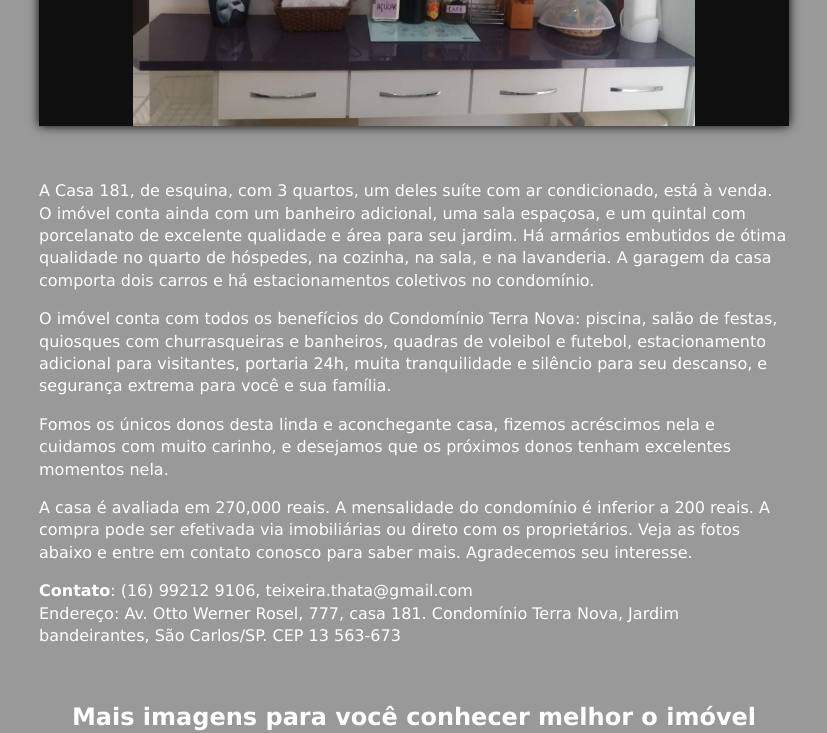
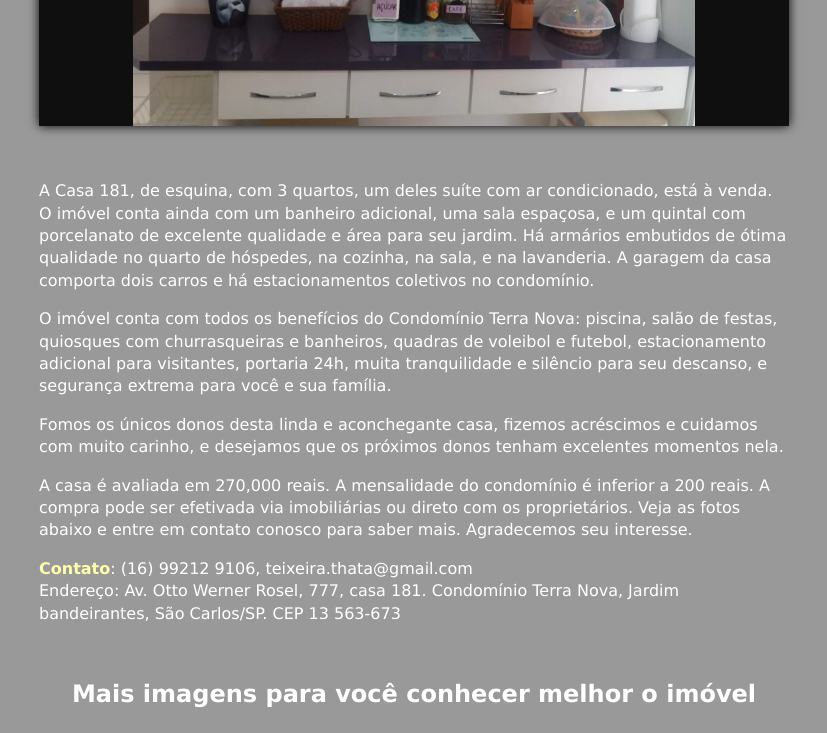
Before and after one commit to casaterranova/casaterranova.github.io, a website: page index.html in a window 1280 px wide. Shown: the part 387-1120 px from the top of the page, without its empty margins (226-1053 px from the left). Drawn offline with Linux system fonts and the light colour scheme.

Commit message:
finalizada primeira versão do site

```diff
--- a/index.html
+++ b/index.html
@@ -49,7 +49,7 @@ e segurança extrema para você e sua família.
 </p>
 <p>
 Fomos os únicos donos desta linda e aconchegante casa,
-fizemos acréscimos nela e cuidamos com muito carinho,
+fizemos acréscimos e cuidamos com muito carinho,
 e desejamos que os próximos donos tenham excelentes momentos nela.
 </p>
 <p>
@@ -59,7 +59,7 @@ Veja as fotos abaixo e entre em contato conosco para saber mais.
 Agradecemos seu interesse.
 </p>
 <p>
-<b>Contato</b>: (16) 99212 9106, teixeira.thata@gmail.com<br/>
+<b style="color:#FFFFAA">Contato</b>: (16) 99212 9106, teixeira.thata@gmail.com<br/>
 Endereço: Av. Otto Werner Rosel, 777, casa 181. Condomínio Terra Nova, Jardim bandeirantes, São Carlos/SP. CEP 13 563-673
 </p>
 <br>
```
